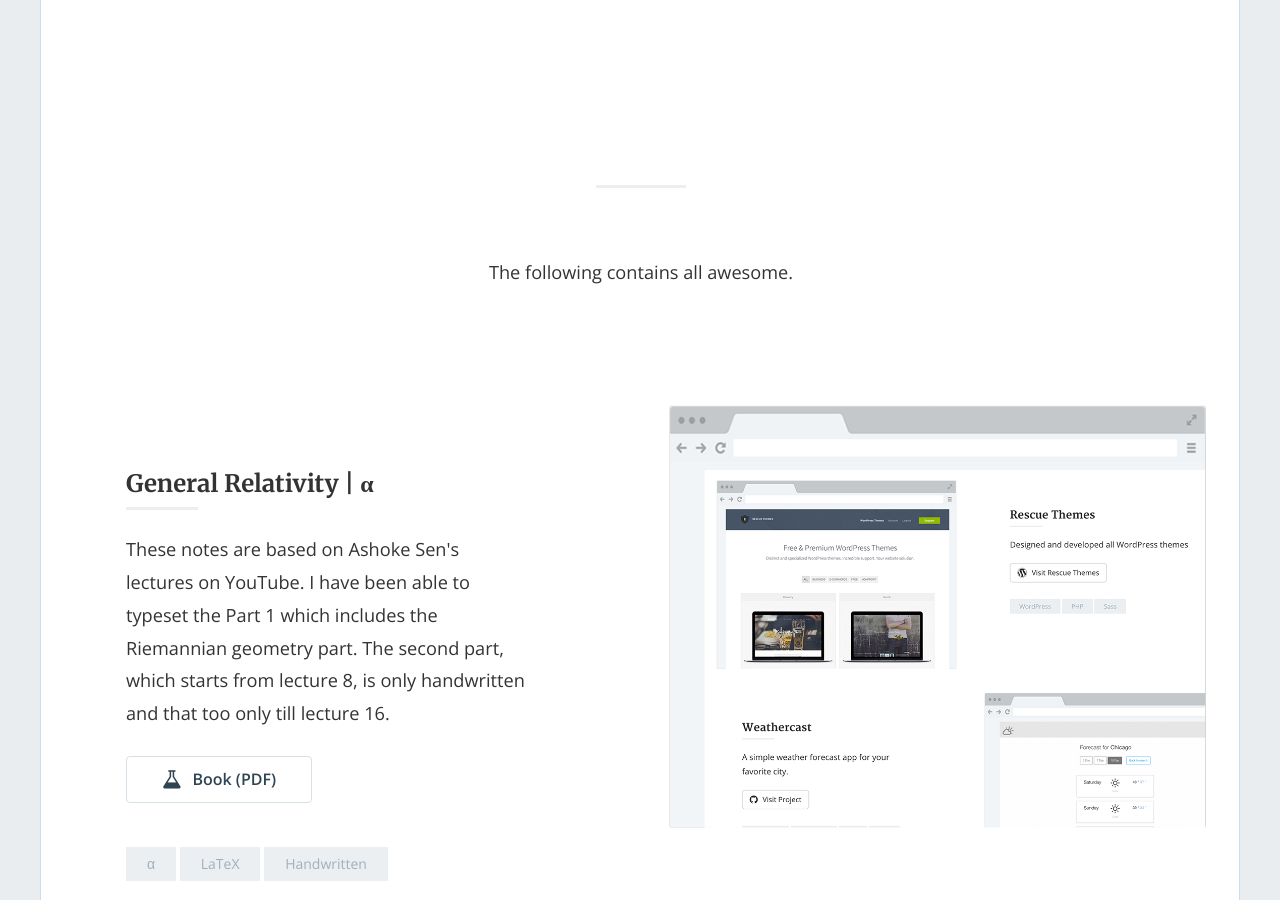
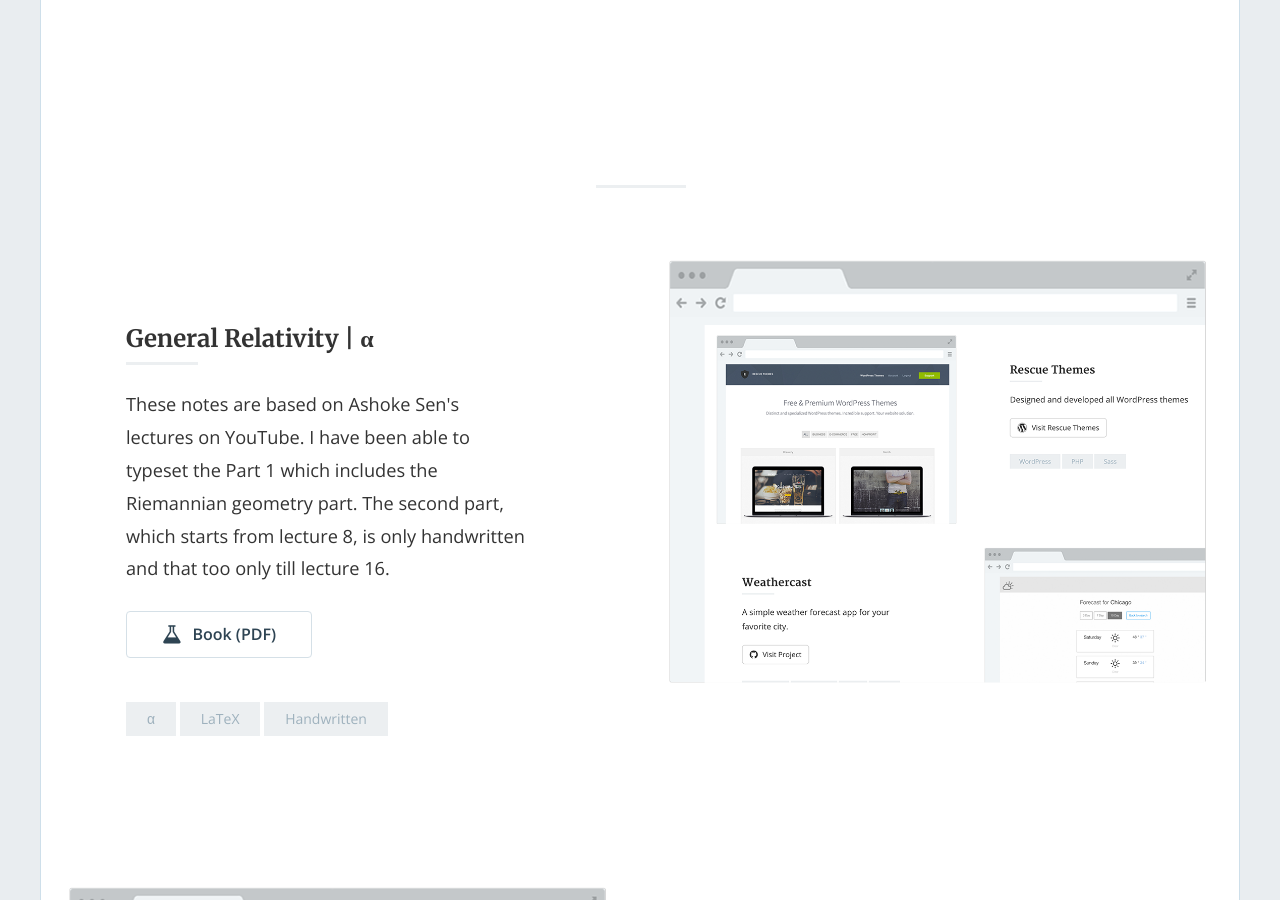
Before and after one commit to donkeyDocs/donkeyDocs.github.io, a Jekyll site: the page built from index.html, in a window 1280 px wide and 900 px high, scrolled down 739 px. Built offline with Jekyll 4.4.1, drawn with Linux system fonts in a browser that asks for light colours; nearby versions of some CDN libraries; the list of posts is cut into pages by our own code.

Commit message:
/ ‘_layouts/home.html’

```diff
--- a/_layouts/home.html
+++ b/_layouts/home.html
@@ -15,10 +15,10 @@
             {% endif %}
 
             <div class="break"></div>
-            <p class="section-subtitle text-center">The following contains all awesome.</p>
+<!--             <p class="section-subtitle text-center">The following contains all awesome.</p>
             <div class="break"></div>
 
-            {% for post in paginator.posts %}
+ -->            {% for post in paginator.posts %}
               <div class="wow fadeIn">
               {% if post.position == "left" %}
                 {% include content-left.html %}
```
